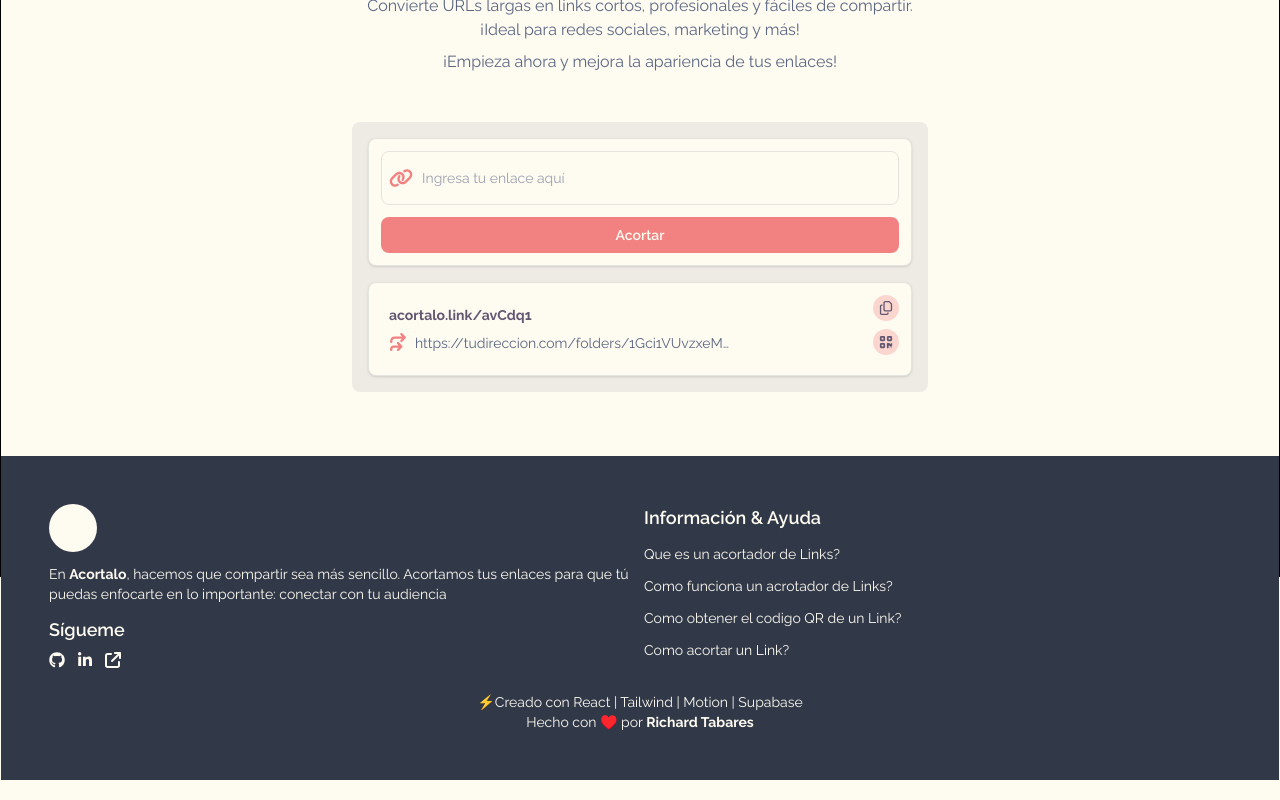
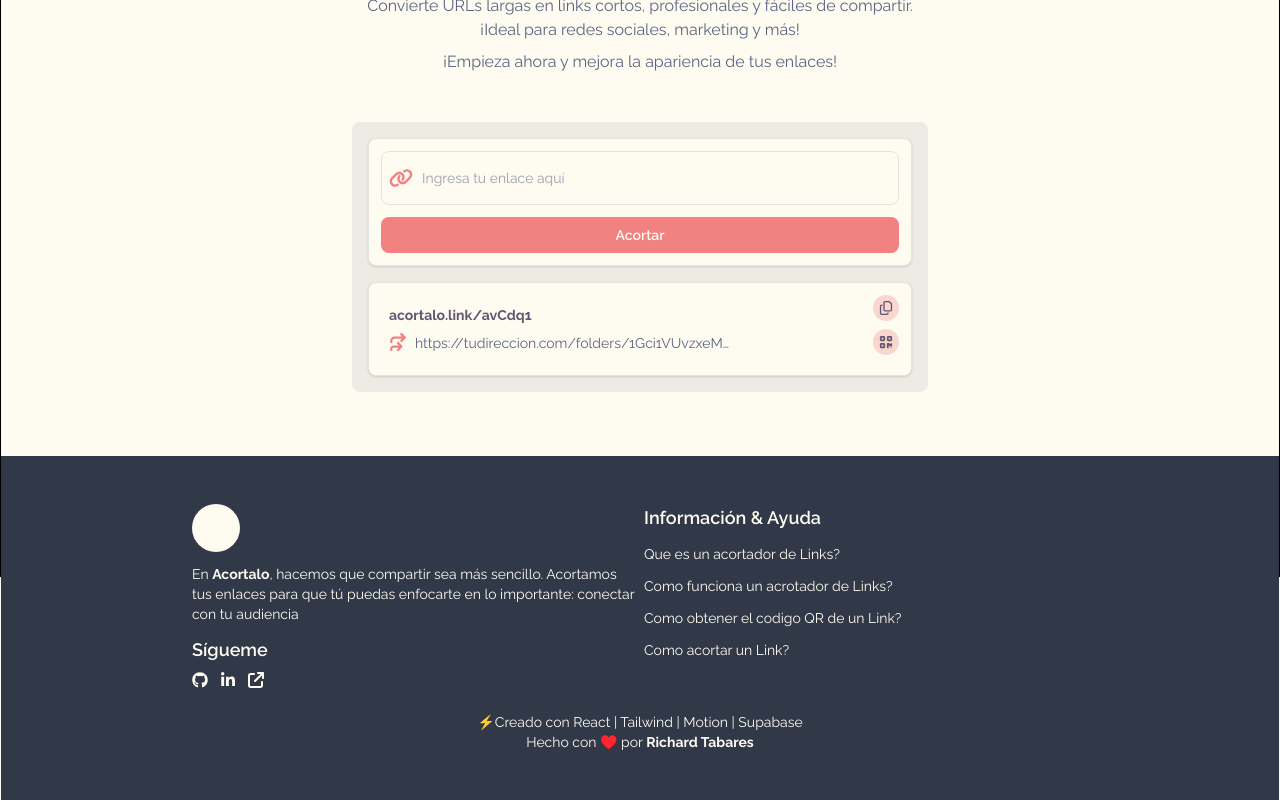
Before and after one commit to richard-tabares/app-shorter-link, a React (Vite) app: page / in a window 1280 px wide. Shown: the part 223-1023 px from the top of the page. Built offline with nearby package versions, Linux system fonts and the light colour scheme.

Commit message:
Correccion de Css

```diff
--- a/src/App.css
+++ b/src/App.css
@@ -76,7 +76,7 @@ body{
 ** footer
 *************/
 .footer {
-    @apply bg-primary text-lightBg p-12 mt-12;
+    @apply bg-primary text-lightBg p-12 mt-12 flex flex-col items-center;
 }
 .icons-socials {
     @apply flex gap-3 size-4 hover:text-lightBg/60 cursor-pointer transition duration-300;
--- a/src/UI/components/Footer.tsx
+++ b/src/UI/components/Footer.tsx
@@ -6,7 +6,7 @@ export const Footer = () => {
 
     <section className="footer">
 
-      <section className="w-full flex gap-2 justify-between">
+      <section className="w-4xl flex gap-2 justify-between">
 
         <section className='flex flex-col gap-3 w-1/2'>
 
```
